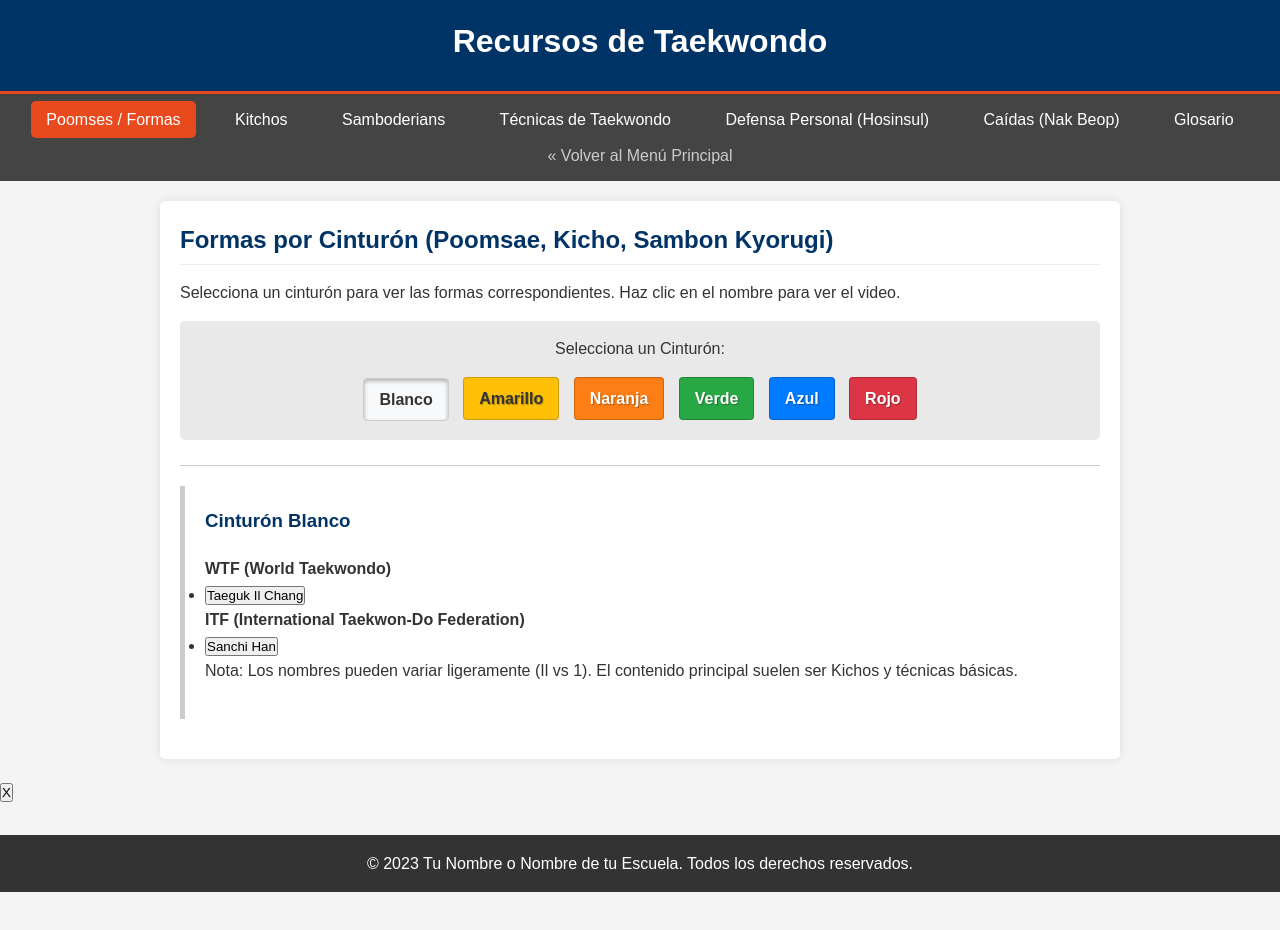
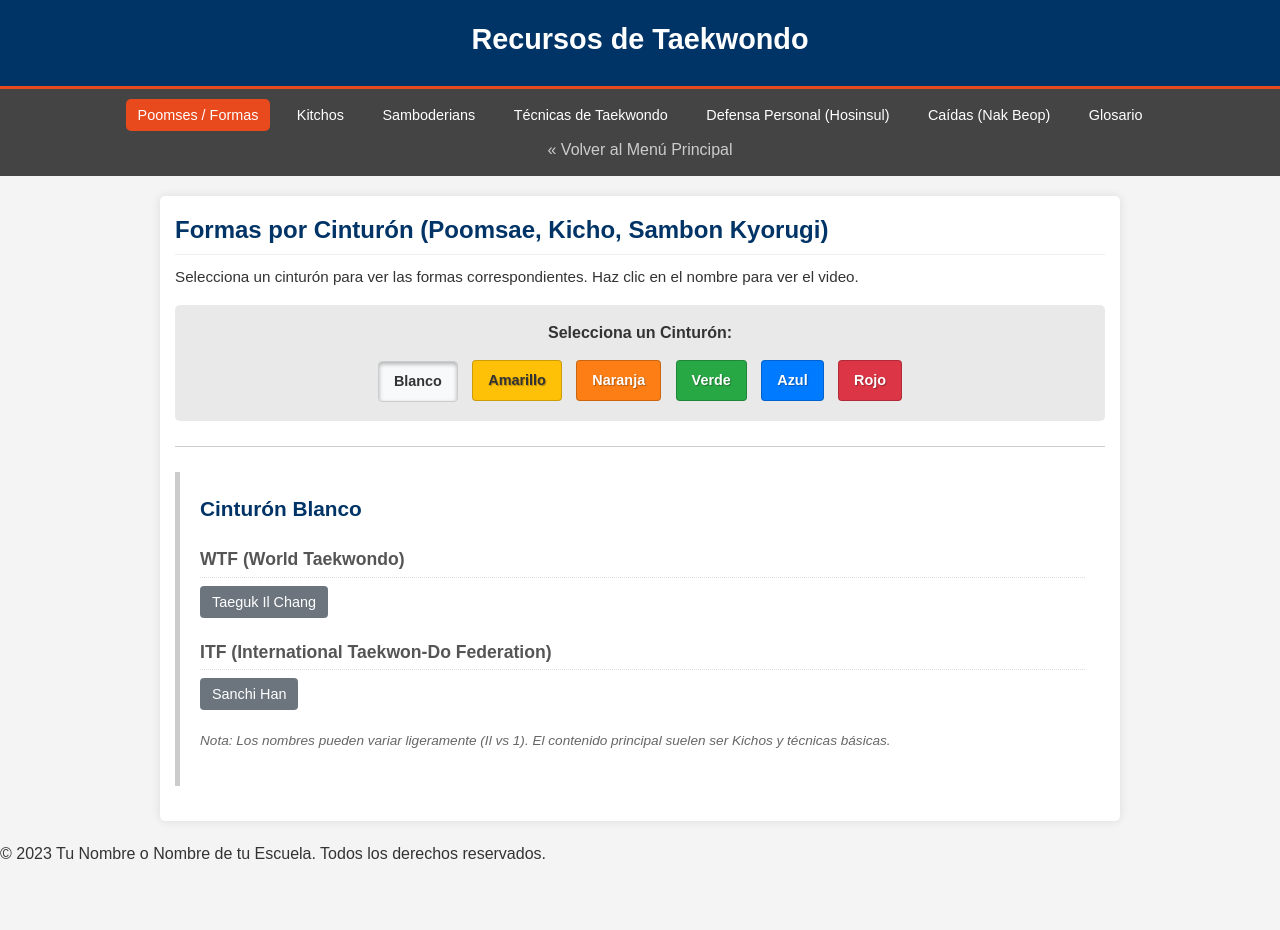
Before and after one commit to davalavil/taekwondo-app, a plain HTML site: page poomses.html in a window 1280 px wide. Both pictures are taken after a click on the link "Blanco". Drawn offline with Linux system fonts and the light colour scheme.

Commit message:
Update style.css

```diff
--- a/css/style.css
+++ b/css/style.css
@@ -1,175 +1,133 @@
 /* Estilos Generales */
 * {
-    box-sizing: border-box; /* Mejor manejo del tamaño de cajas */
+    box-sizing: border-box;
     margin: 0;
     padding: 0;
 }
 
 html {
-    scroll-behavior: smooth; /* Desplazamiento suave al hacer clic en enlaces internos */
+    scroll-behavior: smooth;
 }
 
 body {
-    font-family: sans-serif; /* Fuente simple y legible */
+    font-family: sans-serif;
     line-height: 1.6;
-    background-color: #f4f4f4; /* Fondo gris claro */
-    color: #333; /* Color de texto principal */
-    padding-bottom: 60px; /* Espacio para el footer fijo si se implementa */
-}
-
-.container { /* Contenedor opcional para centrar contenido */
-    max-width: 1100px;
-    margin: auto;
-    overflow: hidden; /* Limpia floats si se usan */
-    padding: 0 20px; /* Espaciado lateral */
+    background-color: #f4f4f4;
+    color: #333;
+    padding-bottom: 60px;
 }
 
 /* Encabezado */
 header {
-    background: #003366; /* Azul oscuro (típico de TKD) */
-    color: #fff; /* Texto blanco */
+    background: #003366;
+    color: #fff;
     padding: 1rem 0;
     text-align: center;
-    border-bottom: #e8491d 3px solid; /* Detalle naranja/rojo */
+    border-bottom: #e8491d 3px solid;
 }
 
 header h1 {
     margin-bottom: 0.5rem;
+    font-size: 1.8rem; /* Ajustar tamaño si es muy grande */
 }
 
 /* Navegación / Menú Principal */
 nav {
-    background: #444; /* Gris oscuro */
+    background: #444;
     padding: 0.8rem 0;
-    margin-bottom: 20px; /* Espacio debajo del menú */
+    margin-bottom: 20px;
 }
 
 nav ul {
-    list-style: none; /* Quita los puntos de la lista */
-    text-align: center; /* Centra los elementos del menú */
+    list-style: none;
+    text-align: center;
 }
 
 nav ul li {
-    display: inline-block; /* Pone los elementos en línea */
-    margin: 0 10px; /* Espacio entre botones */
+    display: inline-block;
+    margin: 0 5px; /* Menos espacio horizontal */
 }
 
 nav ul li a {
-    color: #fff; /* Color del texto del enlace */
-    text-decoration: none; /* Quita el subrayado */
-    padding: 10px 15px; /* Área clickeable más grande */
-    border-radius: 5px; /* Bordes redondeados */
-    transition: background-color 0.3s ease; /* Transición suave */
+    color: #fff;
+    text-decoration: none;
+    padding: 8px 12px; /* Un poco más pequeño */
+    border-radius: 5px;
+    transition: background-color 0.3s ease;
+    font-size: 0.9rem; /* Tamaño de fuente más pequeño */
 }
 
 nav ul li a:hover,
-nav ul li a.active { /* Estilo al pasar el ratón o si es la página activa */
-    background-color: #e8491d; /* Fondo naranja/rojo */
+nav ul li a.active {
+    background-color: #e8491d;
 }
 
 /* Contenido Principal */
 main {
-    padding: 20px;
-    max-width: 960px; /* Ancho máximo del contenido */
-    margin: 20px auto; /* Centrado y con margen superior/inferior */
-    background-color: #fff; /* Fondo blanco para el área de contenido */
-    box-shadow: 0 0 10px rgba(0,0,0,0.1); /* Sombra suave */
-    border-radius: 5px; /* Bordes redondeados */
+    padding: 15px; /* Menos padding */
+    max-width: 960px;
+    margin: 20px auto;
+    background-color: #fff;
+    box-shadow: 0 0 10px rgba(0,0,0,0.1);
+    border-radius: 5px;
 }
 
-main h2, main h3 {
-    color: #003366; /* Azul oscuro para títulos */
+main h2 {
+    color: #003366;
+    margin-bottom: 10px;
+    padding-bottom: 5px;
+    border-bottom: 1px solid #eee;
+    font-size: 1.5rem;
+}
+main p {
     margin-bottom: 15px;
-    padding-bottom: 5px;
-    border-bottom: 1px solid #eee; /* Línea separadora sutil */
+    font-size: 0.95rem;
 }
 
-main p {
-    margin-bottom: 15px;
-}
-
-article, section {
-    margin-bottom: 30px; /* Espacio entre secciones/artículos */
-}
-
-hr { /* Línea horizontal para separar elementos */
+hr {
     border: 0;
     height: 1px;
     background: #ccc;
-    margin: 20px 0;
+    margin: 25px 0;
 }
 
-/* Estilos para Videos Incrustados */
-.video-container {
-    position: relative;
-    padding-bottom: 56.25%; /* Proporción 16:9 */
-    height: 0;
-    overflow: hidden;
-    max-width: 100%;
-    background: #000; /* Fondo negro mientras carga */
-    margin-bottom: 15px;
-}
-
-.video-container iframe {
-    position: absolute;
-    top: 0;
-    left: 0;
-    width: 100%;
-    height: 100%;
-    border: 0; /* Quitar borde del iframe */
-}
-
-/* Pie de Página */
-footer {
-    background: #333; /* Gris oscuro */
-    color: #fff; /* Texto blanco */
-    text-align: center;
-    padding: 1rem 0;
-    margin-top: 30px; /* Espacio sobre el footer */
-    /* position: fixed; */ /* Descomentar si quieres footer fijo abajo */
-    /* bottom: 0; */
-    /* width: 100%; */
-}
-
-
-/* --- Estilos Específicos para Poomses por Cinturón --- */
+/* --- Estilos Específicos para Poomses/Formas por Cinturón --- */
 
 /* Contenedor de la navegación por cinturones */
 .belt-navigation {
-    background-color: #e9e9e9; /* Fondo ligeramente diferente */
+    background-color: #e9e9e9;
     padding: 15px;
-    margin-bottom: 25px; /* Espacio antes de las secciones */
+    margin-bottom: 25px;
     border-radius: 5px;
-    text-align: center; /* Centra los botones */
+    text-align: center;
 }
 
 .belt-navigation h4 {
     margin-bottom: 10px;
     color: #333;
-    font-weight: normal;
+    font-weight: bold;
+    font-size: 1rem;
 }
 
-/* Estilo base de los botones de navegación por cinturón */
+/* Botones de navegación por cinturón */
 .belt-nav-button {
-    display: inline-block; /* Para que se pongan en línea */
-    color: #fff; /* Color de texto general, se puede sobreescribir */
-    padding: 8px 15px; /* Más padding horizontal */
-    margin: 5px; /* Espacio entre botones */
+    display: inline-block;
+    color: #fff;
+    padding: 8px 15px;
+    margin: 5px;
     text-decoration: none;
     border-radius: 4px;
-    border: 1px solid rgba(0,0,0,0.2); /* Borde sutil para definición */
+    border: 1px solid rgba(0,0,0,0.2);
     font-weight: bold;
-    text-shadow: 1px 1px 1px rgba(0,0,0,0.3); /* Sombra de texto leve */
-    transition: transform 0.2s ease, box-shadow 0.2s ease; /* Transición para hover */
-    cursor: pointer; /* Indica que es clickeable */
+    text-shadow: 1px 1px 1px rgba(0,0,0,0.3);
+    transition: transform 0.2s ease, box-shadow 0.2s ease;
+    cursor: pointer;
+    font-size: 0.9rem; /* Ajustar tamaño */
 }
-
 .belt-nav-button:hover {
-    transform: translateY(-2px); /* Efecto levantar al pasar el ratón */
-    box-shadow: 0 4px 6px rgba(0,0,0,0.15); /* Sombra más pronunciada */
+    transform: translateY(-2px);
+    box-shadow: 0 4px 6px rgba(0,0,0,0.15);
 }
-
-/* Colores específicos para cada botón de cinturón */
 .belt-white { background-color: #f8f9fa; color: #333; border-color: #ccc; text-shadow: none; }
 .belt-yellow { background-color: #ffc107; color: #333; }
 .belt-orange { background-color: #fd7e14; color: #fff; }
@@ -177,35 +135,29 @@ footer {
 .belt-blue { background-color: #007bff; color: #fff; }
 .belt-red { background-color: #dc3545; color: #fff; }
 .belt-black { background-color: #343a40; color: #fff; }
-
-/* Estilo para el botón activo (seleccionado) */
 .belt-nav-button.active {
-    box-shadow: inset 0 2px 4px rgba(0,0,0,0.3); /* Sombra interior */
-    transform: translateY(1px); /* Efecto presionado */
+    box-shadow: inset 0 2px 4px rgba(0,0,0,0.3);
+    transform: translateY(1px);
 }
 
-/* Contenedor de las secciones de poomses */
+/* Contenedor de las secciones de contenido */
 .poomsae-sections-container {
-    /* No necesita estilos especiales por ahora, pero útil para agrupar */
+    /* No necesita estilos especiales */
 }
 
-/* Estilo para las secciones de cada cinturón */
+/* Secciones de cada cinturón */
 .belt-section {
-    display: none; /* OCULTA LAS SECCIONES POR DEFECTO */
+    display: none; /* OCULTA POR DEFECTO */
     padding: 20px;
     margin-bottom: 20px;
-    border-left: 5px solid; /* Borde lateral grueso, el color lo definirá la clase activa */
-    background-color: #ffffff; /* Fondo blanco para la sección activa */
-    border-radius: 0 5px 5px 0; /* Bordes redondeados */
-    animation: fadeIn 0.5s ease; /* Animación de aparición */
+    border-left: 5px solid; /* Color se define abajo */
+    background-color: #ffffff;
+    border-radius: 0 5px 5px 0;
+    animation: fadeIn 0.5s ease;
 }
-
-/* ESTILO PARA MOSTRAR LA SECCIÓN ACTIVA (Clase añadida por JS) */
 .belt-section.active-section {
-    display: block; /* Muestra la sección */
+    display: block; /* Muestra la sección activa */
 }
-
-/* Colores del borde lateral según el cinturón activo */
 .belt-section.active-section[id="cinturon-blanco"] { border-left-color: #ccc; }
 .belt-section.active-section[id="cinturon-amarillo"] { border-left-color: #ffc107; }
 .belt-section.active-section[id="cinturon-naranja"] { border-left-color: #fd7e14; }
@@ -214,64 +166,156 @@ footer {
 .belt-section.active-section[id="cinturon-rojo"] { border-left-color: #dc3545; }
 .belt-section.active-section[id="cinturon-negro"] { border-left-color: #343a40; }
 
-
 .belt-section h3 {
-    color: #003366; /* Mantenemos el azul para consistencia */
-    border-bottom: none; /* Quitamos el borde inferior que ya no es necesario */
+    color: #003366;
+    border-bottom: none;
+    margin-top: 0;
     margin-bottom: 20px;
-    margin-top: 0; /* Quitar margen superior extra */
-    padding-bottom: 0;
+    font-size: 1.3rem;
 }
 
-/* Estilo para cada item de poomsae dentro de una sección */
-.poomsae-item {
-    margin-bottom: 30px; /* Espacio entre poomses del mismo cinturón */
-    padding-bottom: 15px;
-    border-bottom: 1px dashed #ccc; /* Separador suave entre poomses */
+/* Categorías dentro de cada sección (WTF, ITF, Kicho...) */
+.form-category {
+    margin-bottom: 20px;
+}
+.form-category h4 {
+    color: #555;
+    margin-bottom: 8px;
+    font-size: 1.1rem;
+    border-bottom: 1px dotted #ddd;
+    padding-bottom: 3px;
+}
+.form-category ul {
+    list-style: none;
+    padding-left: 0; /* Quitar padding por defecto de ul */
+}
+.form-category li {
+    margin-bottom: 8px;
 }
 
-.poomsae-item:last-child {
-    border-bottom: none; /* Quita el borde del último item */
-    margin-bottom: 0;
+/* Botones para lanzar videos */
+.video-trigger {
+    background-color: #6c757d; /* Gris */
+    color: white;
+    border: none;
+    padding: 8px 12px;
+    border-radius: 4px;
+    cursor: pointer;
+    font-size: 0.9rem;
+    transition: background-color 0.3s ease;
+    display: inline-block; /* Asegura que no ocupe toda la línea */
+    margin-right: 5px; /* Espacio si hay varios en línea */
+}
+.video-trigger:hover {
+    background-color: #5a6268; /* Gris más oscuro */
 }
 
-.poomsae-item h4 {
-    color: #e8491d; /* Color naranja para el nombre del poomsae */
-    margin-bottom: 10px;
+p.note {
+    font-size: 0.85rem;
+    color: #666;
+    font-style: italic;
+    margin-top: 15px;
 }
+
+/* --- Estilos para el Modal de Video --- */
+#video-player-container {
+    position: fixed; /* Se queda fijo en la pantalla */
+    top: 0;
+    left: 0;
+    width: 100%;
+    height: 100%;
+    background-color: rgba(0, 0, 0, 0.85); /* Fondo negro semitransparente */
+    display: flex; /* Usa flexbox para centrar */
+    justify-content: center;
+    align-items: center;
+    z-index: 1000; /* Asegura que esté por encima de todo */
+    opacity: 0; /* Empieza invisible */
+    visibility: hidden; /* Empieza oculto */
+    transition: opacity 0.3s ease, visibility 0.3s ease;
+}
+#video-player-container.visible { /* Clase para mostrar el modal */
+    opacity: 1;
+    visibility: visible;
+}
+
+#video-player-content {
+    position: relative;
+    width: 90%; /* Ancho relativo */
+    max-width: 800px; /* Ancho máximo */
+    background-color: #000; /* Fondo negro para el video */
+    box-shadow: 0 5px 15px rgba(0,0,0,0.5);
+    /* Aspect Ratio (16:9) - Padding trick */
+    padding-bottom: 50.6%; /* Aproximado 90% * 9/16 */
+    height: 0;
+    overflow: hidden;
+}
+#video-player-content iframe {
+    position: absolute;
+    top: 0;
+    left: 0;
+    width: 100%;
+    height: 100%;
+    border: 0;
+}
+
+#close-video {
+    position: absolute;
+    top: 15px;
+    right: 15px;
+    background-color: #dc3545; /* Rojo */
+    color: white;
+    border: none;
+    border-radius: 50%; /* Círculo */
+    width: 35px;
+    height: 35px;
+    font-size: 1.2rem;
+    font-weight: bold;
+    line-height: 35px; /* Centrar la X verticalmente */
+    text-align: center;
+    cursor: pointer;
+    z-index: 1010; /* Encima del contenido del video */
+    box-shadow: 0 2px 5px rgba(0,0,0,0.3);
+    transition: background-color 0.3s ease;
+}
+#close-video:hover {
+    background-color: #c82333; /* Rojo más oscuro */
+}
+
 
 /* Animación Fade-in */
 @keyframes fadeIn {
-  from { opacity: 0; transform: translateY(10px); }
-  to { opacity: 1; transform: translateY(0); }
+  from { opacity: 0; }
+  to { opacity: 1; }
 }
 
-
 /* --- Diseño Responsivo --- */
-
-/* General para pantallas más pequeñas */
 @media (max-width: 768px) {
     nav ul li {
-        display: block; /* Hace que los botones del menú principal ocupen toda la línea */
-        margin: 10px 0; /* Espacio vertical entre botones */
+        display: block;
+        margin: 8px 0;
     }
-
+    nav ul li a {
+        display: block; /* Ocupan todo el ancho */
+    }
     main {
-        padding: 15px;
+        padding: 10px;
     }
+    header h1 { font-size: 1.5rem; }
+    main h2 { font-size: 1.3rem; }
+    .belt-nav-button { font-size: 0.85rem; padding: 7px 10px; }
+    #video-player-content { width: 95%; padding-bottom: 53.4%; /* 95% * 9/16 */}
+    #close-video { width: 30px; height: 30px; font-size: 1rem; line-height: 30px; }
 }
 
-/* Específico para botones de cinturón en pantallas pequeñas */
 @media (max-width: 600px) {
     .belt-nav-button {
-        display: block; /* Un botón de cinturón por línea en móviles */
-        margin: 8px auto; /* Centrado con margen vertical */
-        width: 90%; /* Ancho para que no ocupe todo */
-        padding: 10px 15px; /* Más padding vertical */
+        display: block;
+        margin: 8px auto;
+        width: 90%;
     }
-
-    .belt-section {
-       padding: 15px;
-       border-left-width: 4px; /* Borde un poco más fino */
+     .belt-section {
+        padding: 15px;
+        border-left-width: 4px;
     }
+    .video-trigger { width: 100%; text-align: center; margin-bottom: 5px;} /* Botones ocupan todo el ancho */
 }
```
